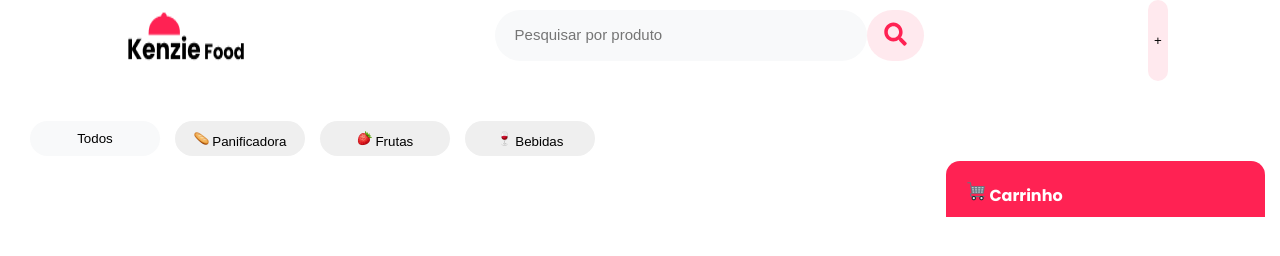
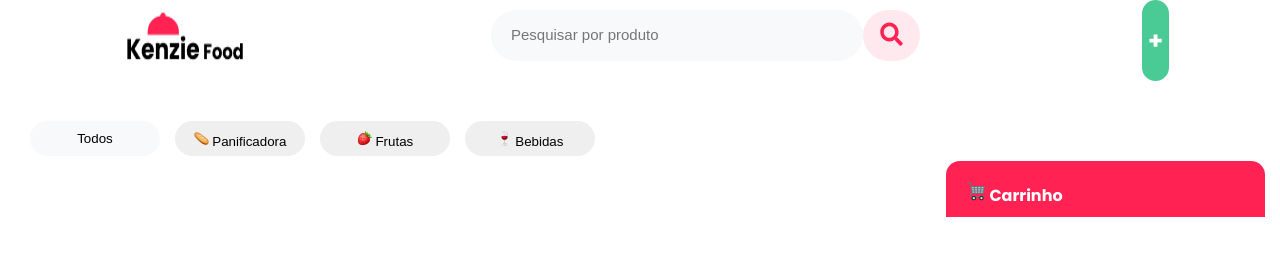
Before and after one commit to nicollasanderson/KenzieFood, a plain HTML site: page index.html in a window 1280 px wide. Drawn offline with Linux system fonts and the light colour scheme; no server answers.

Commit message:
fix: correção no botão de adicionar produtos

```diff
--- a/src/style/index.css
+++ b/src/style/index.css
@@ -261,6 +261,14 @@ aside ul{
     display: none;
 }
 
+#addProduct{
+    background-color: #4ACA94;
+    color: white;
+    font-family: 'Poppins';
+    font-weight: 700;
+    font-size: 24px;
+}
+
 main{
     flex: 5;
 }
--- a/src/style/modal.css
+++ b/src/style/modal.css
@@ -27,6 +27,8 @@
   width: 320px;
   border-radius: 5px;
   position: relative;
+  max-width: calc(100% - 20px);
+  max-height: calc(100% - 20px);
 }
 .modal-header{
   pointer-events: none;
```
